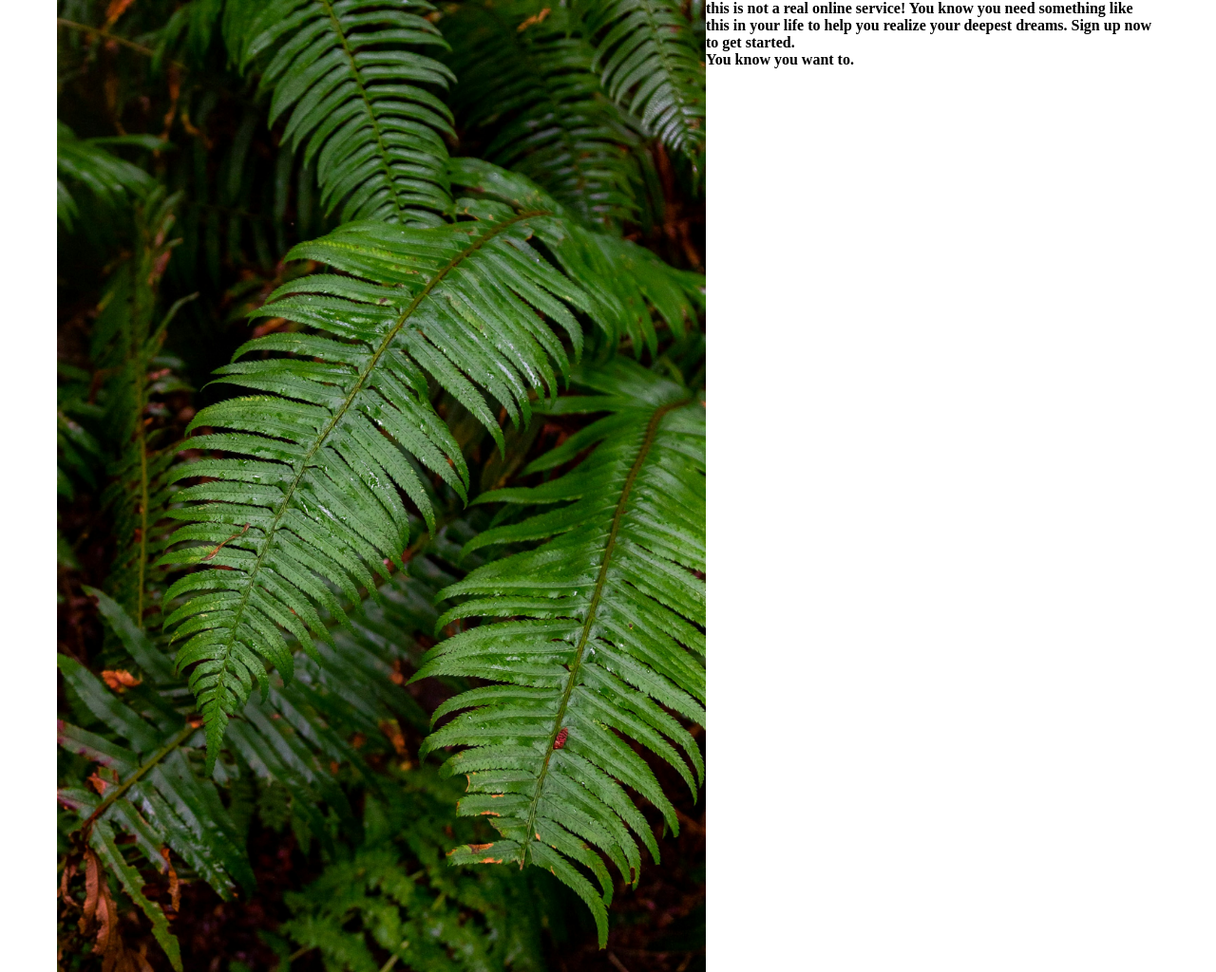
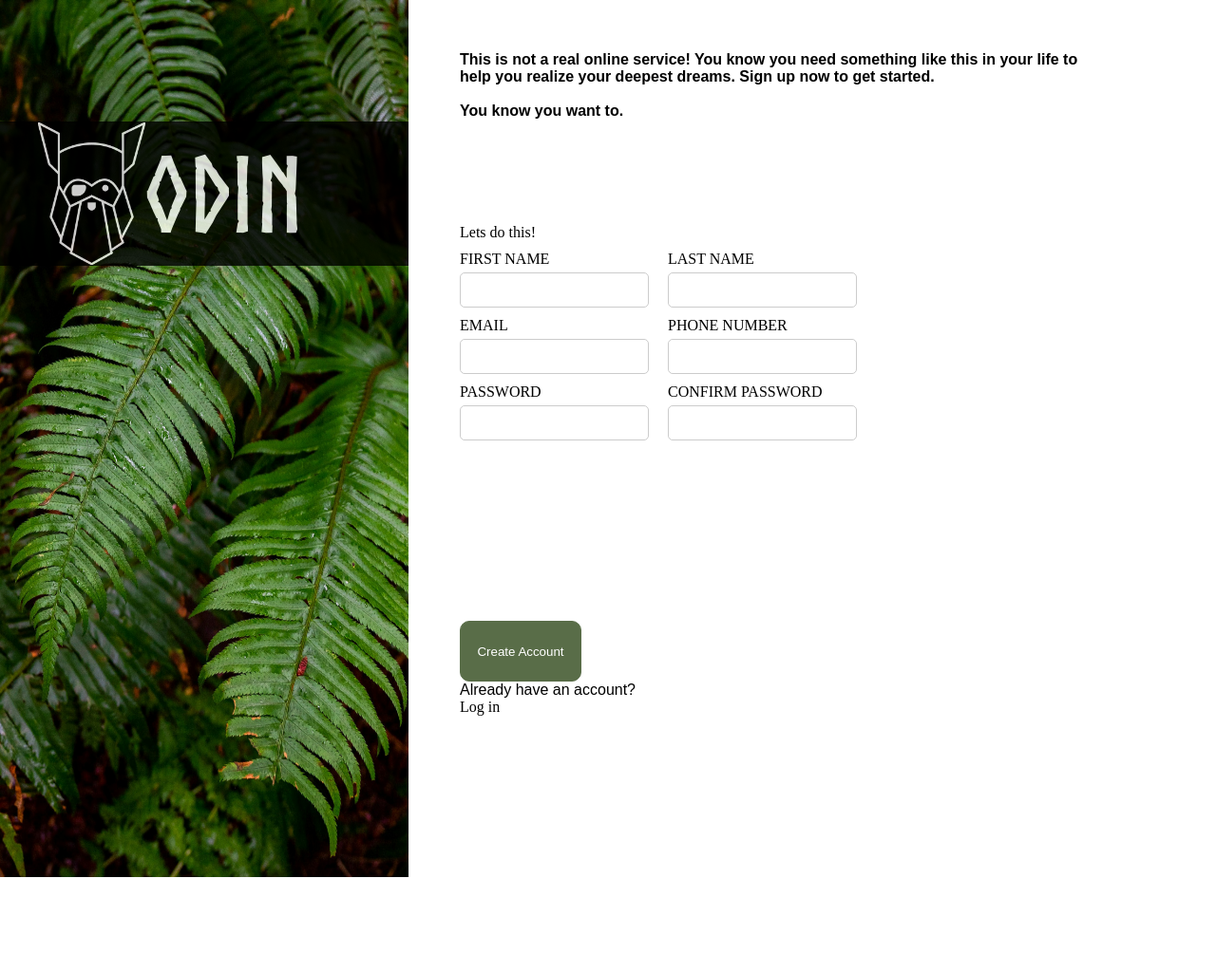
Before and after one commit to Spicfy/Sign-up-form, a plain HTML site: page index.html in a window 1280 px wide. Shown: the top 1024 px of the page at 95% size. Drawn offline with Linux system fonts and the light colour scheme.

Commit message:
completed form setup

```diff
--- a/index.html
+++ b/index.html
@@ -1,22 +1,74 @@
 <!DOCTYPE html>
 <html lang="en">
+
 <head>
     <meta charset="UTF-8">
     <meta name="viewport" content="width=device-width, initial-scale=1.0">
-    <title>Document</title>
+    <title>Sign up page</title>
     <link rel="stylesheet" href="styles.css">
 </head>
+
 <body>
     <div id="Page">
         <div class="left">
-            <img src = "Images/ferns.jpg" id="fern"alt="ferns">
-            <div class="odin">hello there<img src ="Images/odin-lined.png" class="pic" alt="odin"></div>
+            <img src="Images/ferns.jpg" id="fern" alt="ferns">
+            <div class="odin">
+                <img src="Images/odin-lined.png" class="pic" alt="odin">
+                <p>ODIN</p>
+            </div>
         </div>
         <div class="sign-up">
-            <p> <b>this is not a real online service! You know you need something like this in your life to help you realize your deepest dreams. Sign up now to get started. <br> You know you want to. </b></p>
+            <p> <b>This is not a real online service! You know you need something like this in your life to help you
+                    realize your deepest dreams. Sign up now to get started. <br> <br>
+                    You know you want to. </b></p>
+            <div class="form">
+                <form action="#" method="post">
+                    <fieldset>
+                        <legend>Lets do this!</legend>
+                        <div class="name">
+
+                            <div>
+                                <label for="first_name">FIRST NAME</label>
+                                <input type="text" id="first_name" name="first_name" width="4px" required>
+                            </div>
+                            <div>
+                                <label for="last_name">LAST NAME</label>
+                                <input type="text" id="last_name" name="last_name" required> <br>
+                            </div>
+                        </div>
+                        <div class="contact">
+                            <div>
+                                <label for="email">EMAIL</label>
+                                <input type="email" id="email" name="email" required>
+                            </div>
+                            <div>
+                                <label for="phone-number">PHONE NUMBER</label>
+                                <input type="tel" id="phone-number" name="phone-number" required> <br>
+                            </div>
+                        </div>
+                        <div class="password">
+                            <div>
+                                <label for="password">PASSWORD</label>
+                                <input type="password" id="password" name="password" required>
+                            </div>
+                            <div>
+                                <label for="confirm-password">CONFIRM PASSWORD</label>
+                                <input type="password" id="confirm-password" name="confirm-password" required> <br>
+                            </div>
+                        </div>
+                    </fieldset>
+
+                </form>
+            </div>
+            <div class="bottom">
+                <button type="submit">Create Account </button>
+
+                <p>Already have an account? <div class="login">Log in</div></p>
+
         </div>
     </div>
 
 
 </body>
+
 </html>
--- a/styles.css
+++ b/styles.css
@@ -2,23 +2,116 @@
     margin: 0;
     padding: 0;
 }
+@font-face{
+    font-family: 'Norse';
+    src: url('font/Norse-Bold.otf');
+}
+
+html{
+    font-size: 16px;
+}
+
+body{
+    position: relative;
+    left: -70px;
+}
+#Page{
+    margin-top: 0;
+    margin: 0;
+    display:flex;
+    justify-content: center;
+
+}
 
 
-#Page{
-    margin-top: 0;
-    margin-left: 60px;
-    margin-right: 60px;
-    display:flex;
+#fern{
+    height: 924px;
+    width: 500px;
 
 }
-#fern{
-    height: 1024px;
-}
 .odin{
-    height: 500px;
+    display: flex;
+    justify-content: center;
+    align-items: center;
+    height: 9.5rem;
     background-color: black;
+    opacity: 0.8;
+    position: relative;
+    top: -800px;
+
 
 }
 .pic{
-    size: 40px;
+    height: 150px;
+    width: auto;
 }
+.odin p{
+    position: relative;
+    color: white;
+    font-family: 'Norse';
+    font-size: 110px;
+}
+.sign-up{
+    padding: 3.5 rem;
+    margin: 54px;
+}
+.form{
+    margin-top: 5rem;
+}
+.sign-up p{
+    font-family: Arial;
+}
+
+form{
+    display: flex;
+    flex-direction: column;
+}
+
+.name> div > label, .contact> div > label, .password> div > label{
+    display: block;
+    margin-bottom: 5px;
+
+  }
+
+.form .name,
+.form .contact,
+.form .password,
+legend{
+    display: flex;
+    gap: 20px;
+    margin-top: 10px;
+    position: relative;
+    top: 30px;
+}
+
+.form .name input,
+.form .contact input,
+.form .password input{
+
+    padding: 10px;
+    border-radius: 5px;
+    border: 1px solid #ccc;
+}
+
+.bottom{
+    margin-top: 3rem;
+}
+
+.bottom button{
+
+    width: 8rem;
+    height: 4rem;
+    color: white;
+    background-color: #596D48;
+    border-radius: 10px;
+    border: 1px solid #596D48;
+
+}
+fieldset{
+    height: 400px;
+    border: white;
+}
+
+input[type="text"]{
+
+}
```
Also changed, not shown: font/Norse-Bold.otf (added).
